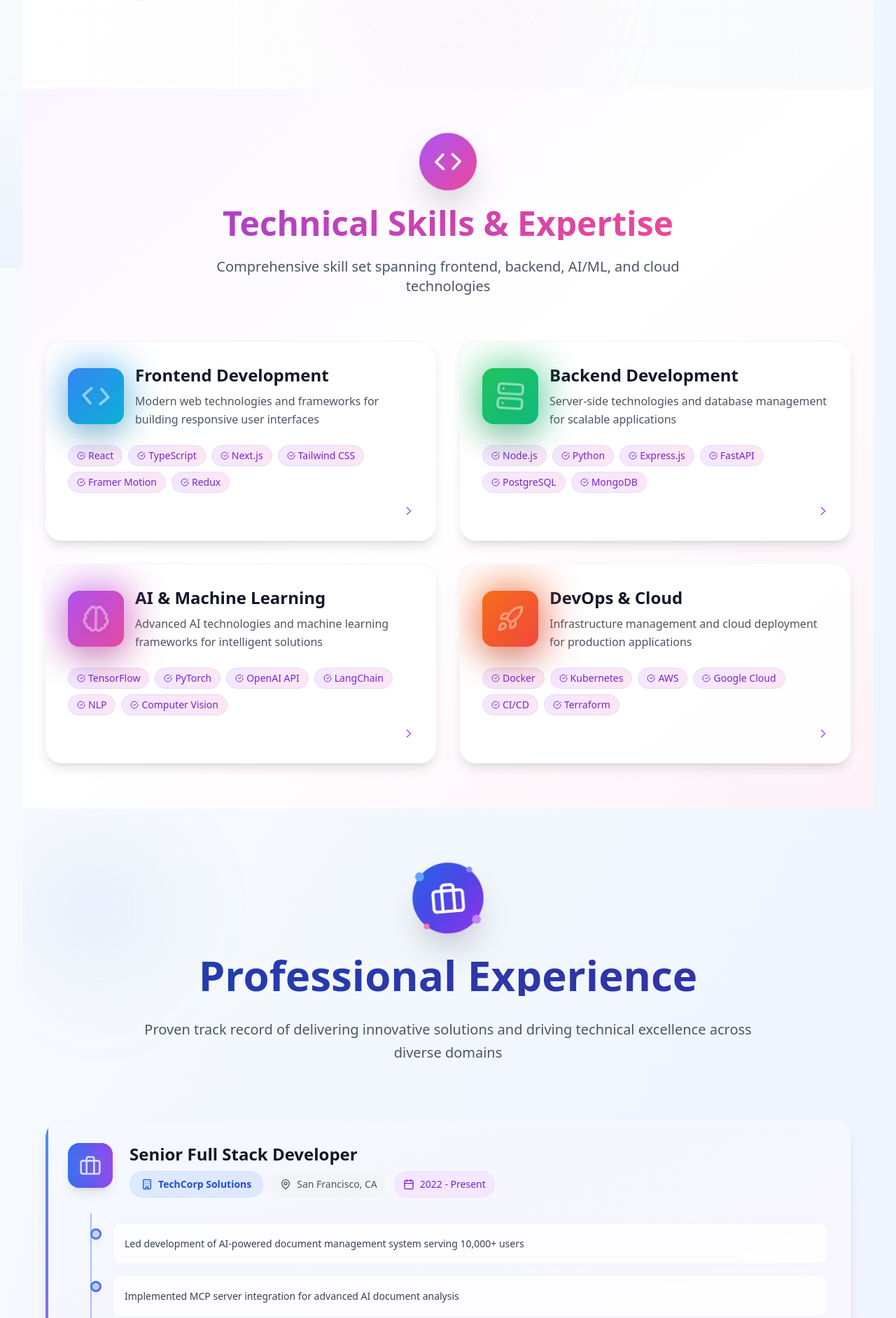
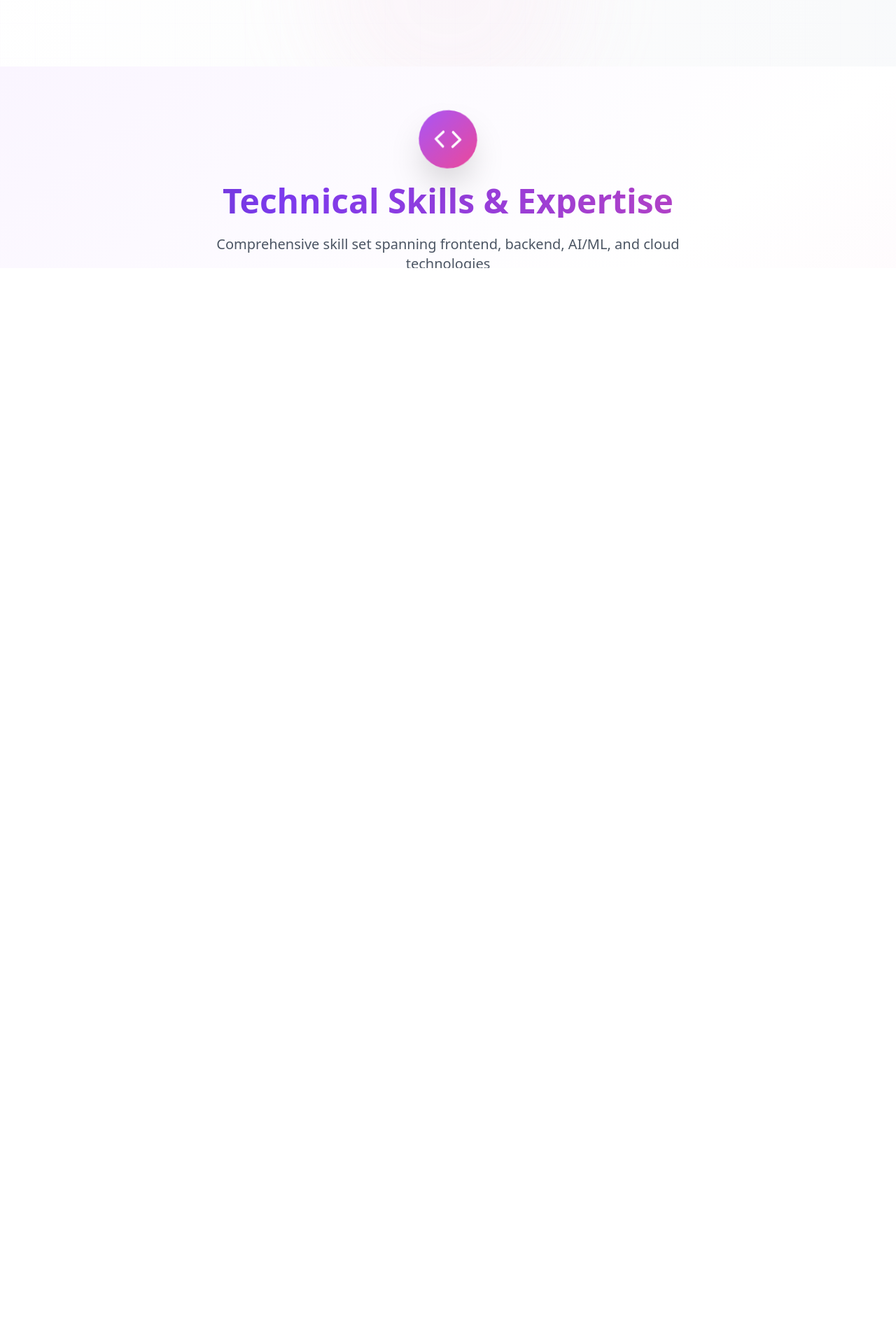
Before and after one commit to Dhruvish09/ProDeck, a Next.js app: page /resume in a window 1280 px wide. Shown: the part 417-2300 px from the top of the page at 70% size. After the commit the page ends 800 px from the top, so only its background shows below. Built offline with nearby package versions, Linux system fonts and the light colour scheme.

Commit message:
Remove outdated deployment workflows and update resume page with new profile information and layout enhancements.

```diff
--- a/src/app/globals.css
+++ b/src/app/globals.css
@@ -16,14 +16,14 @@
   }
 }
 
+html, body {
+  height: 100%;
+  margin: 0;
+  padding: 0;
+}
+
 body {
   color: rgb(var(--foreground-rgb));
-  background: linear-gradient(
-      to bottom,
-      transparent,
-      rgb(var(--background-end-rgb))
-    )
-    rgb(var(--background-start-rgb));
 }
 
 @layer utilities {
--- a/src/app/layout.tsx
+++ b/src/app/layout.tsx
@@ -17,8 +17,8 @@ export default function RootLayout({
   children: React.ReactNode
 }) {
   return (
-    <html lang="en">
-      <body>{children}</body>
+    <html lang="en" className="h-full">
+      <body className="h-full">{children}</body>
     </html>
   )
 }
--- a/src/app/resume/page.tsx
+++ b/src/app/resume/page.tsx
@@ -1,21 +1,22 @@
 'use client'
 
 import { motion, AnimatePresence } from 'framer-motion'
-import Resume from '../../pages/Resume'
+import Profile from '../../pages/Resume'
 import Layout from '../../components/Layout'
 
 export default function ResumePage() {
   return (
-    <div className="min-h-screen">
+    <div className="h-screen w-full overflow-hidden">
       <AnimatePresence mode="wait">
         <motion.div
           initial={{ opacity: 0 }}
           animate={{ opacity: 1 }}
           exit={{ opacity: 0 }}
           transition={{ duration: 0.3 }}
+          className="h-full w-full"
         >
           <Layout>
-            <Resume />
+            <Profile />
           </Layout>
         </motion.div>
       </AnimatePresence>
--- a/src/components/Layout.tsx
+++ b/src/components/Layout.tsx
@@ -8,7 +8,7 @@ interface LayoutProps {
 
 const Layout = ({ children }: LayoutProps) => {
   return (
-    <div className="min-h-screen bg-gradient-to-br from-slate-50 via-blue-50 to-indigo-50 p-8">
+    <div className="min-h-screen bg-gradient-to-br from-slate-50 via-blue-50 to-indigo-50">
       {children}
     </div>
   )
--- a/src/pages/Resume.tsx
+++ b/src/pages/Resume.tsx
@@ -9,7 +9,7 @@ import {
   Cloud, Layers, Play
 } from 'lucide-react'
 
-const Resume = () => {
+const Profile = () => {
   const [selectedModal, setSelectedModal] = useState<any>(null)
   const [isModalOpen, setIsModalOpen] = useState(false)
 
@@ -18,12 +18,12 @@ const Resume = () => {
 
   const personalInfo = {
     name: "Dhruvish Patel",
-    title: "Full Stack Developer & AI Enthusiast",
-    email: "dhruvish.patel@example.com",
-    phone: "+1 (555) 123-4567",
-    location: "San Francisco, CA",
-    linkedin: "linkedin.com/in/dhruvish-patel",
-    github: "github.com/dhruvish-patel",
+    title: "Software Developer & AI Enthusiast",
+    email: "pateldhruvish612000@gmail.com",
+    phone: "+91 6353573222",
+    location: "Ahmedabad, India",
+    linkedin: "www.linkedin.com/in/dhruvish09",
+    github: "github.com/Dhruvish09",
     website: "dhruvish-patel.dev"
   }
 
@@ -60,81 +60,88 @@ const Resume = () => {
 
   const experience = [
     {
-      company: "TechCorp Solutions",
-      position: "Senior Full Stack Developer",
-      duration: "2022 - Present",
-      location: "San Francisco, CA",
+      company: "Weam",
+      position: "Python Developer",
+      duration: "June 2024 - Present",
+      location: "Ahmedabad, Gujarat, India",
       achievements: [
-        "Led development of AI-powered document management system serving 10,000+ users",
-        "Implemented MCP server integration for advanced AI document analysis",
-        "Reduced system response time by 40% through optimization and caching",
-        "Mentored 5 junior developers and conducted code reviews"
+        "Developing Python applications with focus on AI integration",
+        "Working with OpenAI API and Anthropic Claude for AI-powered solutions",
+        "Contributing to full-stack development projects",
+        "Collaborating with cross-functional teams in an on-site environment"
       ]
     },
     {
-      company: "InnovateAI",
-      position: "AI Developer",
-      duration: "2020 - 2022",
-      location: "Seattle, WA",
+      company: "Zymr, Inc.",
+      position: "Python Developer",
+      duration: "September 2021 - March 2024",
+      location: "Ahmedabad, Gujarat, India",
       achievements: [
-        "Developed machine learning models for natural language processing",
-        "Built recommendation systems using collaborative filtering",
-        "Integrated OpenAI APIs for intelligent content generation",
-        "Collaborated with data science team on model optimization"
+        "Developed software solutions using Python programming language",
+        "Worked on full-stack development projects",
+        "Collaborated with development teams on various software projects",
+        "Gained extensive experience in software development methodologies"
       ]
     },
     {
-      company: "StartupXYZ",
-      position: "Full Stack Developer",
-      duration: "2018 - 2020",
-      location: "Austin, TX",
+      company: "Aktiv Software",
+      position: "Odoo Developer",
+      duration: "July 2021 - September 2021",
+      location: "Ahmedabad, Gujarat, India",
       achievements: [
-        "Built responsive web applications using React and Node.js",
-        "Implemented RESTful APIs and database design",
-        "Deployed applications on AWS and managed CI/CD pipelines",
-        "Worked in agile environment with cross-functional teams"
+        "Worked as Odoo trainee gaining hands-on experience",
+        "Learned Python programming language fundamentals",
+        "Understood software development processes and workflows",
+        "Gained foundational knowledge in ERP system development"
       ]
     }
   ]
 
   const education = [
     {
-      degree: "Master of Science in Computer Science",
-      school: "Stanford University",
-      duration: "2016 - 2018",
-      gpa: "3.9/4.0",
-      relevant: ["Machine Learning", "Artificial Intelligence", "Software Engineering", "Data Structures"]
+      degree: "Bachelor of Engineering - BE, Information Technology",
+      school: "Sardar Patel University (SPU), Vallabh Vidyanagar",
+      duration: "2018 - 2021",
+      gpa: "8.5/10.0",
+      relevant: ["Web Development", "Jinja", "Information Technology", "Software Engineering", "Database Systems", "Computer Networks", "Data Structures", "Algorithms"]
     },
     {
-      degree: "Bachelor of Science in Computer Engineering",
-      school: "University of California, Berkeley",
-      duration: "2012 - 2016",
-      gpa: "3.8/4.0",
-      relevant: ["Computer Architecture", "Algorithms", "Database Systems", "Web Development"]
+      degree: "Diploma in Information Technology",
+      school: "Government Polytechnic Ahmedabad",
+      duration: "2015 - 2018",
+      gpa: "9.1/10.0",
+      relevant: ["Information Technology", "Programming Fundamentals", "Web Development", "Database Management", "Computer Networks", "Software Engineering", "System Analysis", "Project Management"]
     }
   ]
 
   const projects = [
     {
-      name: "AI Document Organizer",
-      description: "Full-stack AI-powered document management system with MCP integration",
-      tech: ["React", "Node.js", "OpenAI API", "PostgreSQL", "Docker"],
-      link: "github.com/dhruvish-patel/ai-doc-organizer",
-      highlights: ["10,000+ active users", "AI-powered search", "Enterprise security", "Google Drive integration"]
+      name: "WEAM AI Platform",
+      description: "AI-Powered Communication, Agents & Automation Platform - A collaborative AI workspace unifying ChatGPT, Claude, Gemini, and LLaMA for building custom AI agents, prompt libraries, and real-time collaboration across document processing, chat workflows, and SEO tasks.",
+      tech: ["Python", "FastAPI", "OpenAI API", "Anthropic Claude", "Gemini", "Hugging Face", "MongoDB", "Pinecone", "Redis", "AWS S3", "Celery", "Docker", "Prometheus", "Grafana"],
+      link: "weam.ai",
+      highlights: ["Microservices architecture", "Multi-LLM integration", "Real-time collaboration", "Enterprise security", "Scalable backend operations"]
     },
     {
-      name: "Smart Resume Parser",
-      description: "ML-based resume parsing and candidate matching system",
-      tech: ["Python", "TensorFlow", "FastAPI", "React", "MongoDB"],
-      link: "github.com/dhruvish-patel/resume-parser",
-      highlights: ["95% accuracy", "Multi-format support", "Real-time processing", "API-first design"]
+      name: "ZQA (Integrated Project Insights Management)",
+      description: "Project intelligence platform centralizing engineering data from Jira, GitLab, Jenkins, SonarQube, and Zephyr with real-time dashboards for tracking test coverage, deployment health, and delivery velocity.",
+      tech: ["Python", "Flask", "MySQL", "ReactJS", "Jenkins", "Docker", "Jira", "GitLab", "SonarQube"],
+      link: "zqa-platform.com",
+      highlights: ["Real-time analytics", "Multi-source data integration", "DevOps visibility", "Interactive dashboards", "CI/CD pipeline insights"]
     },
     {
-      name: "E-commerce AI Assistant",
-      description: "Conversational AI shopping assistant with product recommendations",
-      tech: ["Next.js", "OpenAI", "Redis", "Stripe API", "Tailwind CSS"],
-      link: "github.com/dhruvish-patel/ai-shopping-assistant",
-      highlights: ["Natural conversations", "Personalized recommendations", "Multi-language support", "Mobile-first"]
+      name: "Portfolio Builder",
+      description: "Dynamic portfolio builder web platform allowing users to customize sections, upload project content, and showcase skills with modern, interactive UI and responsive design.",
+      tech: ["Python", "Django", "MySQL", "Redis", "Bootstrap", "AWS S3", "Celery", "Docker", "SMTP"],
+      link: "portfolio-builder.com",
+      highlights: ["Dynamic content management", "Custom templates", "AWS S3 integration", "Email verification", "Dockerized deployment"]
+    },
+    {
+      name: "Komplyd",
+      description: "Cloud-native compliance platform for the cannabis industry offering robust API layer and enterprise data platform for regulatory requirements, compliance workflows, and state-by-state operational data management.",
+      tech: ["Python", "Flask", "MySQL", "REST API", "Multi-tenant", "Cloud-native", "Nose testing"],
+      link: "komplyd.com",
+      highlights: ["Regulatory compliance", "Multi-tenant architecture", "Secure REST APIs", "Enterprise data platform", "Cloud scalability"]
     }
   ]
 
@@ -342,7 +349,7 @@ const Resume = () => {
     // For Next.js, we'll use a direct link to the PDF
     const link = document.createElement('a')
     link.href = '/Dhruvish_Resume.pdf'
-    link.download = 'Dhruvish_Patel_Resume.pdf'
+    link.download = 'Dhruvish_Patel_Profile.pdf'
     document.body.appendChild(link)
     link.click()
     document.body.removeChild(link)
@@ -406,7 +413,7 @@ const Resume = () => {
   }
 
   return (
-    <div className="min-h-screen bg-gradient-to-br from-white via-gray-50 to-blue-50 overflow-hidden">
+    <div className="h-full w-full bg-gradient-to-br from-white via-gray-50 to-blue-50 overflow-hidden">
       {/* Animated Background Elements */}
       <div className="fixed inset-0 overflow-hidden pointer-events-none">
         <div className="absolute -top-40 -right-40 w-80 h-80 bg-purple-200/30 rounded-full blur-3xl animate-pulse" />
@@ -3073,14 +3080,7 @@ const Resume = () => {
               Get in Touch
             </motion.h2>
 
-            <motion.p
-              className="text-xl text-gray-600 mb-12 max-w-3xl mx-auto"
-              initial={{ opacity: 0 }}
-              whileInView={{ opacity: 1 }}
-              transition={{ delay: 0.3, duration: 0.8 }}
-            >
-              Ready to get in touch? I&apos;m here to help you with any questions or collaboration opportunities.
-            </motion.p>
+
           </motion.div>
 
           {/* Interactive Contact Flow */}
@@ -3494,7 +3494,7 @@ const Resume = () => {
                 </div>
               </motion.div>
 
-              {/* Download Resume Pill */}
+              {/* Download Profile Pill */}
               <motion.div
                 whileHover={{ scale: 1.05, y: -2 }}
                 whileTap={{ scale: 0.95 }}
@@ -3528,7 +3528,7 @@ const Resume = () => {
                      >
                        <Download className="h-5 w-5 text-white" />
                      </motion.div>
-                     <span className="text-white font-medium text-sm whitespace-nowrap">Resume</span>
+                     <span className="text-white font-medium text-sm whitespace-nowrap">Profile</span>
                    </div>
                 </div>
               </motion.div>
@@ -3565,16 +3565,144 @@ const Resume = () => {
 
 
 
-      {/* Footer */}
-      <footer className="py-12 px-4 sm:px-6 lg:px-8 border-t border-gray-200/50 bg-white/50">
-        <div className="max-w-7xl mx-auto text-center">
+      {/* Compact Modern Footer */}
+      <footer className="relative py-8 px-4 sm:px-6 lg:px-8 border-t border-gray-200/50 bg-gradient-to-br from-white via-gray-50 to-blue-50 overflow-hidden">
+        {/* Animated Background Elements */}
+        <div className="absolute inset-0 overflow-hidden pointer-events-none">
+          <div className="absolute -top-20 -right-20 w-40 h-40 bg-purple-200/20 rounded-full blur-2xl animate-pulse" />
+          <div className="absolute -bottom-20 -left-20 w-40 h-40 bg-blue-200/20 rounded-full blur-2xl animate-pulse" style={{ animationDelay: '2s' }} />
+        </div>
+
+        {/* Floating Geometric Shapes */}
+        <div className="absolute inset-0 pointer-events-none">
+          <motion.div
+            animate={{
+              rotate: [0, 360],
+              scale: [1, 1.1, 1],
+            }}
+            transition={{
+              duration: 20,
+              repeat: Infinity,
+              ease: "linear"
+            }}
+            className="absolute top-10 left-10 w-8 h-8 border border-purple-300/30 rounded-full"
+          />
+          <motion.div
+            animate={{
+              rotate: [360, 0],
+              scale: [1.1, 1, 1.1],
+            }}
+            transition={{
+              duration: 25,
+              repeat: Infinity,
+              ease: "linear"
+            }}
+            className="absolute top-20 right-16 w-6 h-6 border border-pink-300/30 rounded-full"
+          />
+        </div>
+
+        <div className="max-w-7xl mx-auto text-center relative z-10">
+          {/* Compact Logo Section */}
           <div className="flex items-center justify-center mb-4">
-            <div className="w-8 h-8 bg-gradient-to-r from-purple-500 to-pink-500 rounded-full mr-3" />
-            <span className="text-xl font-bold text-gray-900">Dhruvish Patel</span>
+            <div className="relative mr-3">
+              {/* Main Logo Container */}
+              <div className="relative w-12 h-12 bg-gradient-to-r from-purple-600 via-pink-600 to-indigo-600 rounded-xl flex items-center justify-center shadow-xl transform rotate-2 hover:rotate-0 transition-all duration-500 hover:scale-110">
+                {/* Animated Background Pattern */}
+                <div className="absolute inset-0 bg-gradient-to-br from-purple-400/20 via-pink-400/20 to-indigo-400/20 rounded-xl" />
+
+                {/* Central Code Icon */}
+                <div className="relative z-10">
+                  <Code className="w-6 h-6 text-white drop-shadow-lg" />
+                </div>
+
+                {/* Animated Code Lines - Typing Effect */}
+                <div className="absolute -bottom-2 left-1/2 transform -translate-x-1/2 flex space-x-0.5">
+                  <div className="w-1 h-1 bg-green-400 rounded-full animate-ping" style={{ animationDuration: '1s', animationDelay: '0s' }} />
+                  <div className="w-1 h-1 bg-green-400 rounded-full animate-ping" style={{ animationDuration: '1s', animationDelay: '0.2s' }} />
+                  <div className="w-1 h-1 bg-green-400 rounded-full animate-ping" style={{ animationDuration: '1s', animationDelay: '0.4s' }} />
+                </div>
+
+                {/* Corner Brackets */}
+                <div className="absolute top-0 left-0 w-2 h-2 border-l border-t border-white/60 rounded-tl" />
+                <div className="absolute top-0 right-0 w-2 h-2 border-r border-t border-white/60 rounded-tr" />
+                <div className="absolute bottom-0 left-0 w-2 h-2 border-l border-b border-white/60 rounded-bl" />
+                <div className="absolute bottom-0 right-0 w-2 h-2 border-r border-b border-white/60 rounded-br" />
+
+                {/* Glow Effect */}
+                <div className="absolute inset-0 bg-gradient-to-r from-purple-400/30 via-pink-400/30 to-indigo-400/30 rounded-xl blur-lg opacity-60" />
+              </div>
+
+              {/* Animated Code Snippets - Moving Lines */}
+              <div className="absolute -right-2 top-1/2 transform -translate-y-1/2">
+                <div className="w-1 h-3 bg-purple-400 rounded-full animate-bounce" style={{ animationDuration: '1.5s', animationDelay: '0s' }} />
+                <div className="w-1 h-2 bg-pink-400 rounded-full animate-bounce mt-1" style={{ animationDuration: '1.5s', animationDelay: '0.5s' }} />
+                <div className="w-1 h-2.5 bg-indigo-400 rounded-full mt-1" style={{ animationDuration: '1.5s', animationDelay: '1s' }} />
+              </div>
+
+              {/* Animated Success Ring */}
+              <div className="absolute inset-0 border border-green-400/40 rounded-xl animate-ping" style={{ animationDuration: '2s' }} />
+
+              {/* Processing/Loading Bubbles */}
+              <div className="absolute -top-1 -left-1">
+                <div className="w-1.5 h-1.5 bg-green-400 rounded-full animate-pulse" style={{ animationDuration: '1s', animationDelay: '0s' }} />
+              </div>
+              <div className="absolute -top-1 -right-1">
+                <div className="w-1.5 h-1.5 bg-blue-400 rounded-full animate-pulse" style={{ animationDuration: '1s', animationDelay: '0.3s' }} />
+              </div>
+              <div className="absolute -bottom-1 -left-1">
+                <div className="w-1.5 h-1.5 bg-purple-400 rounded-full animate-pulse" style={{ animationDuration: '1s', animationDelay: '0.6s' }} />
+              </div>
+              <div className="absolute -bottom-1 -right-1">
+                <div className="w-1.5 h-1.5 bg-pink-400 rounded-full animate-pulse" style={{ animationDuration: '1s', animationDelay: '0.9s' }} />
+              </div>
+
+              {/* Processing Status Indicator */}
+              <div className="absolute inset-0">
+                <div className="absolute top-0 left-1/2 transform -translate-x-1/2 -translate-y-1/2 w-1 h-1 bg-green-400 rounded-full animate-ping" style={{ animationDuration: '2s', animationDelay: '0s' }} />
+                <div className="absolute top-1/2 right-0 transform translate-x-1/2 -translate-y-1/2 w-1 h-1 bg-blue-400 rounded-full animate-ping" style={{ animationDuration: '2s', animationDelay: '0.5s' }} />
+                <div className="absolute bottom-0 left-1/2 transform -translate-x-1/2 translate-y-1/2 w-1 h-1 bg-purple-400 rounded-full animate-ping" style={{ animationDuration: '2s', animationDelay: '1s' }} />
+                <div className="absolute top-1/2 left-0 transform -translate-x-1/2 -translate-y-1/2 w-1 h-1 bg-pink-400 rounded-full animate-ping" style={{ animationDuration: '2s', animationDelay: '1.5s' }} />
+              </div>
+            </div>
+
+            {/* Compact Name with Gradient */}
+            <motion.div
+              initial={{ opacity: 0, y: 20 }}
+              whileInView={{ opacity: 1, y: 0 }}
+              transition={{ duration: 0.8 }}
+              viewport={{ once: true }}
+            >
+              <h2 className="text-xl font-bold bg-gradient-to-r from-purple-600 via-pink-600 to-indigo-600 bg-clip-text text-transparent">
+                Dhruvish Patel
+              </h2>
+            </motion.div>
           </div>
-          <p className="text-gray-600">
-            &copy; 2024 Dhruvish Patel. Full Stack Developer & AI Enthusiast.
-          </p>
+
+          {/* Compact Copyright with Animation */}
+          <motion.div
+            initial={{ opacity: 0, y: 20 }}
+            whileInView={{ opacity: 1, y: 0 }}
+            transition={{ duration: 0.8, delay: 0.2 }}
+            viewport={{ once: true }}
+            className="relative"
+          >
+            <div className="inline-flex items-center space-x-2 px-4 py-2 bg-white/80 backdrop-blur-sm border border-gray-200/50 rounded-full shadow-lg">
+              <motion.div
+                animate={{
+                  scale: [1, 1.1, 1],
+                }}
+                transition={{
+                  duration: 2,
+                  repeat: Infinity,
+                  ease: "easeInOut"
+                }}
+                className="w-1.5 h-1.5 bg-green-400 rounded-full"
+              />
+              <span className="text-sm text-gray-700 font-medium">
+                &copy; 2025 Dhruvish Patel. Software Developer & AI Enthusiast.
+              </span>
+            </div>
+          </motion.div>
         </div>
       </footer>
 
@@ -3875,4 +4003,4 @@ const Resume = () => {
   )
 }
 
-export default Resume
+export default Profile
```
